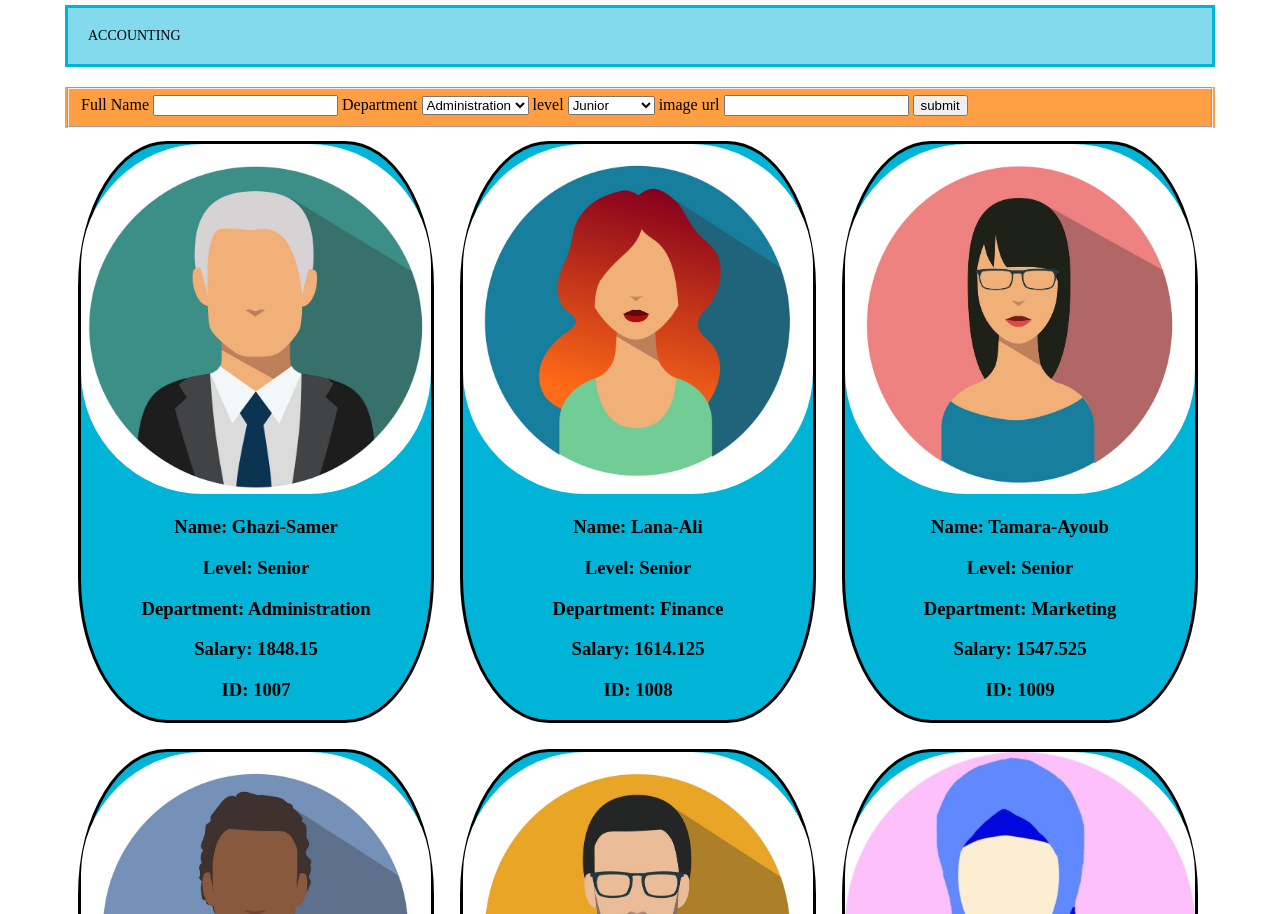
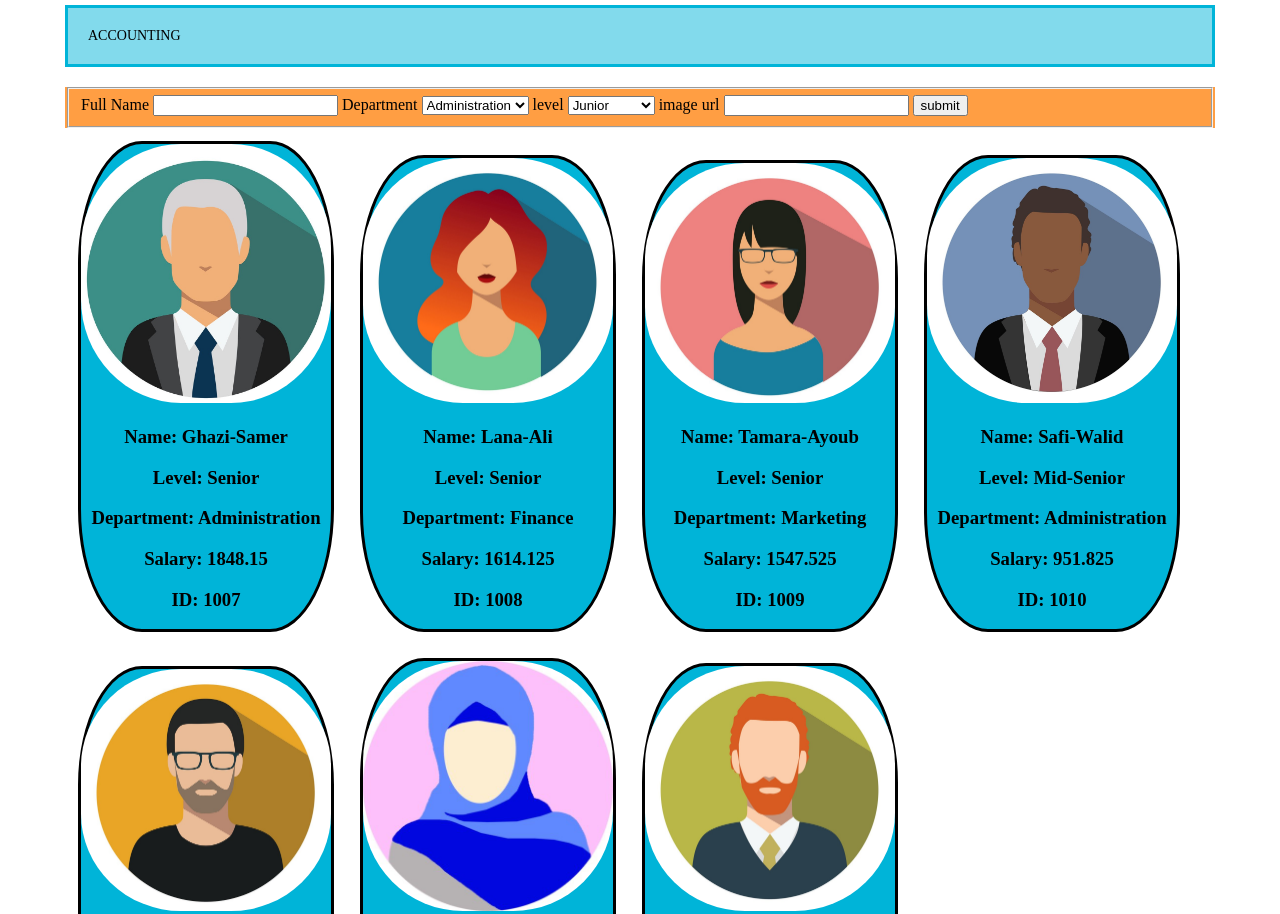
Before and after one commit to Bashar-Owainat/HR-management-system, a plain HTML site: page index.html in a window 1280 px wide. Shown: the top 914 px of the page. Drawn offline with Linux system fonts and the light colour scheme.

Commit message:
moved some stylying to main css file

```diff
--- a/css/style.css
+++ b/css/style.css
@@ -47,6 +47,19 @@ footer {
    display: inline-block;
 
 }
+#empInfo div{
+border: solid;
+border-radius: 25%;
+background-color: #00B4D8;
+text-align: center;
+display: inline-block;
+margin: 13px;
+}
+
+#empInfo div img{
+    width: 250px;
+    border-radius: 40% ;
+}
 
 footer div {
 
--- a/js/app.js
+++ b/js/app.js
@@ -45,18 +45,10 @@ Employee.prototype.renderOnHome = function () {
 
 
     let container = document.createElement("div");
-    container.style.border = "solid";
-    container.style.borderRadius = "25%";
-    container.style.backgroundColor = "#00B4D8";
-    container.style.textAlign = "center";
-    container.style.display = "inline-block";
-    container.style.margin = "13px";
+
 
     let img = document.createElement("img");
     img.setAttribute("src", this.imgUrl);
-    img.style.width = "350px";
-    img.style.height = "350px";
-    img.style.borderRadius = "35%"
 
     container.appendChild(img);
 
```
